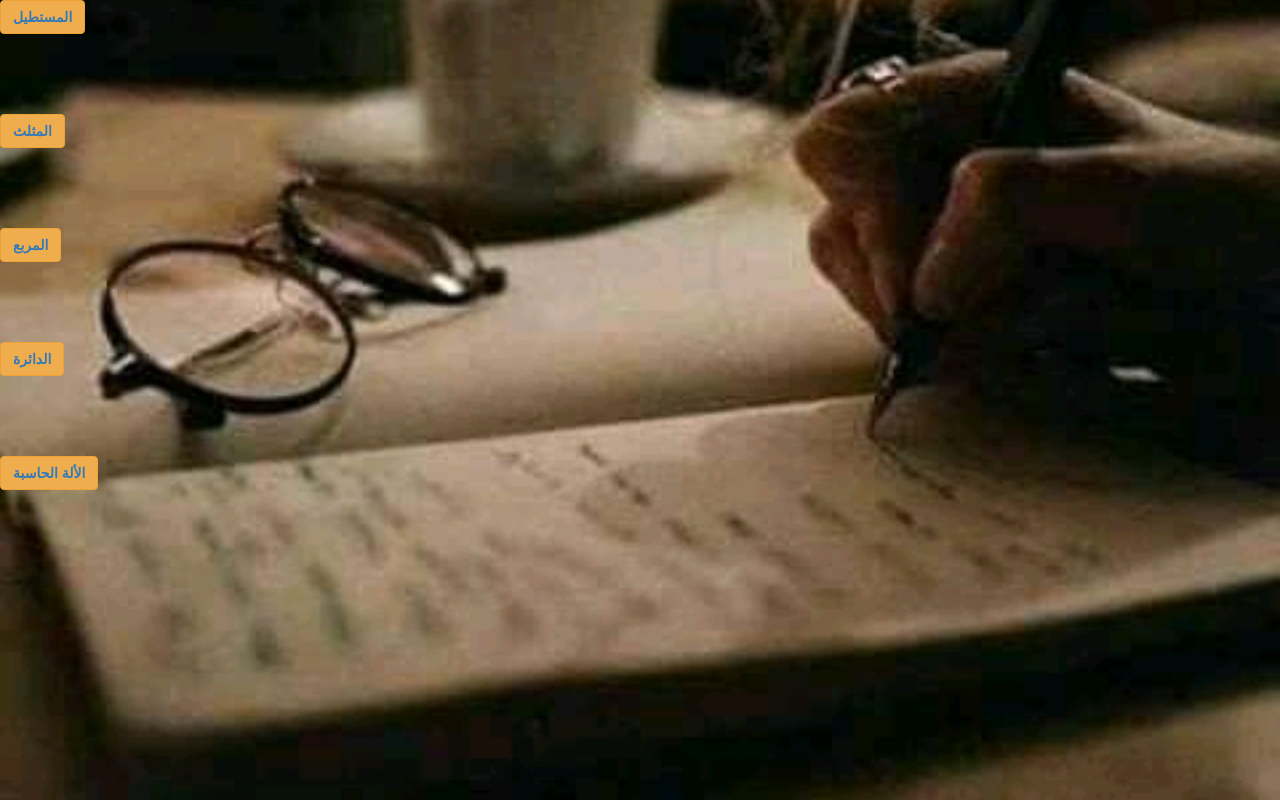
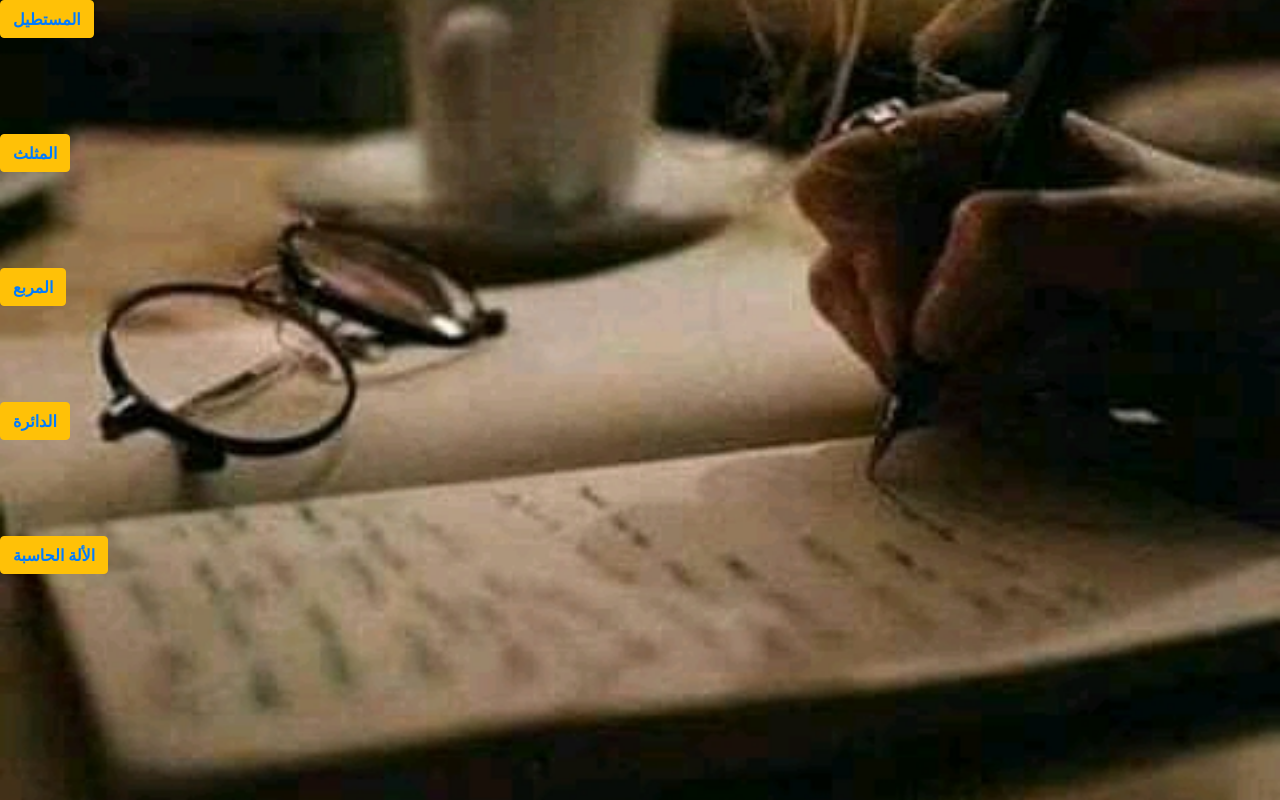
Before and after one commit to MajdAliAli/Rahaf1, a plain HTML site: page index.html in a window 1280 px wide. Drawn offline with nearby package versions, Linux system fonts and the light colour scheme.

Commit message:
Update index.html

```diff
--- a/index.html
+++ b/index.html
@@ -6,8 +6,8 @@
         <meta name="viewport" content="width=<device-width>, initial-scale=1.0">
         <title>RahafIndex</title>
         <link rel="stylesheet" href="rahaf.css">
-        <script src="http://maxcdn.bootstrapcdn.com/bootstrap/3.3.5/js/bootstrap.min.js"></script>
-        <link rel="stylesheet" href="http://maxcdn.bootstrapcdn.com/bootstrap/3.3.5/css/bootstrap.min.css">
+        <link rel="stylesheet" href="https://cdn.jsdelivr.net/npm/bootstrap@4.3.1/dist/css/bootstrap.min.css" integrity="sha384-ggOyR0iXCbMQv3Xipma34MD+dH/1fQ784/j6cY/iJTQUOhcWr7x9JvoRxT2MZw1T" crossorigin="anonymous">
+        <script src="https://cdn.jsdelivr.net/npm/bootstrap@4.3.1/dist/js/bootstrap.min.js" integrity="sha384-JjSmVgyd0p3pXB1rRibZUAYoIIy6OrQ6VrjIEaFf/nJGzIxFDsf4x0xIM+B07jRM" crossorigin="anonymous"></script>
         <script src="bootstrap.min.css"></script>
 
 
```
